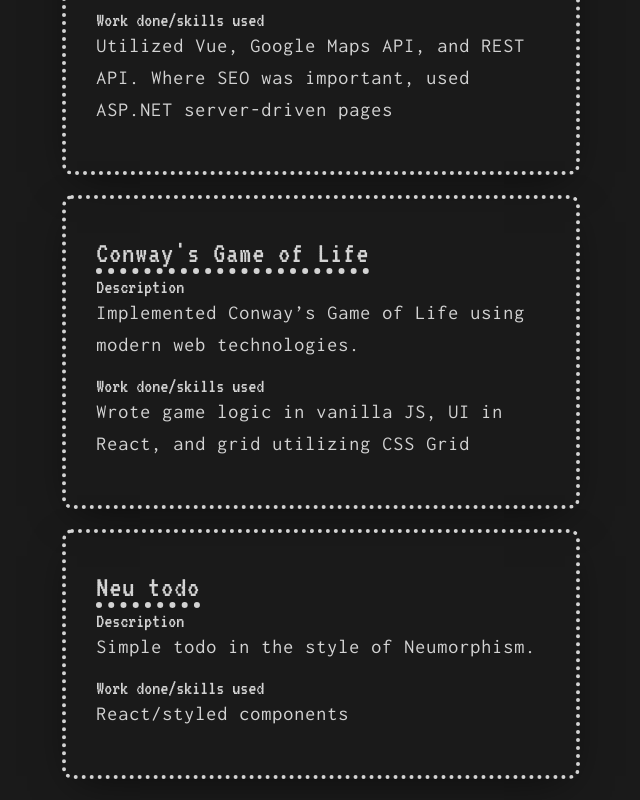
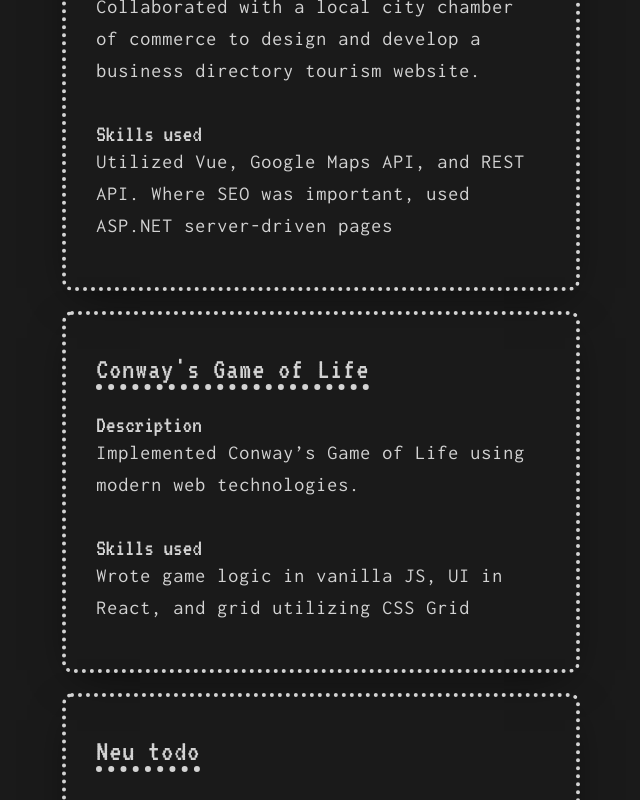
Before and after one commit to NolanPic/picini.io, a React (Create React App) app: page / in a window 1280 px wide. Shown: the part 1680-2480 px from the top of the page, without its empty margins (319-959 px from the left). Built offline with nearby package versions, Linux system fonts and the light colour scheme.

Commit message:
Card spacing, font sizing

```diff
--- a/src/pages/Home.js
+++ b/src/pages/Home.js
@@ -58,7 +58,7 @@ const Home = () => {
             </div>
 
             <div className="work-done">
-              <h4>Work done/skills used</h4>
+              <h4>Skills used</h4>
               <p>
                 Contributed to development and maintenance of a proprietary CMS
                 with ASP.NET, SQL, JS, Bootstrap
@@ -78,7 +78,7 @@ const Home = () => {
             </div>
 
             <div className="work-done">
-              <h4>Work done/skills used</h4>
+              <h4>Skills used</h4>
               <p>
                 Utilized Vue, Google Maps API, and REST API. Where SEO was
                 important, used ASP.NET server-driven pages
@@ -99,7 +99,7 @@ const Home = () => {
             </div>
 
             <div className="work-done">
-              <h4>Work done/skills used</h4>
+              <h4>Skills used</h4>
               <p>
                 Wrote game logic in vanilla JS, UI in React, and grid utilizing
                 CSS Grid
@@ -124,7 +124,7 @@ const Home = () => {
             </div>
 
             <div className="work-done">
-              <h4>Work done/skills used</h4>
+              <h4>Skills used</h4>
               <p>React/styled components</p>
             </div>
           </div>
--- a/src/sass/components/card.scss
+++ b/src/sass/components/card.scss
@@ -12,7 +12,16 @@
   padding: 3rem;
   width: calc(50% - 2rem);
   box-shadow: $box-shadow;
+
   @media (max-width: 1620px) {
     width: 100%;
   }
+
+  .card-title {
+    padding-bottom: 2rem;
+  }
+
+  .description {
+    margin-bottom: 2rem;
+  }
 }
--- a/src/sass/main.scss
+++ b/src/sass/main.scss
@@ -55,7 +55,7 @@ h3 {
 }
 
 h4 {
-  font-size: 2rem;
+  font-size: 2.4rem;
 }
 
 h5,
```
